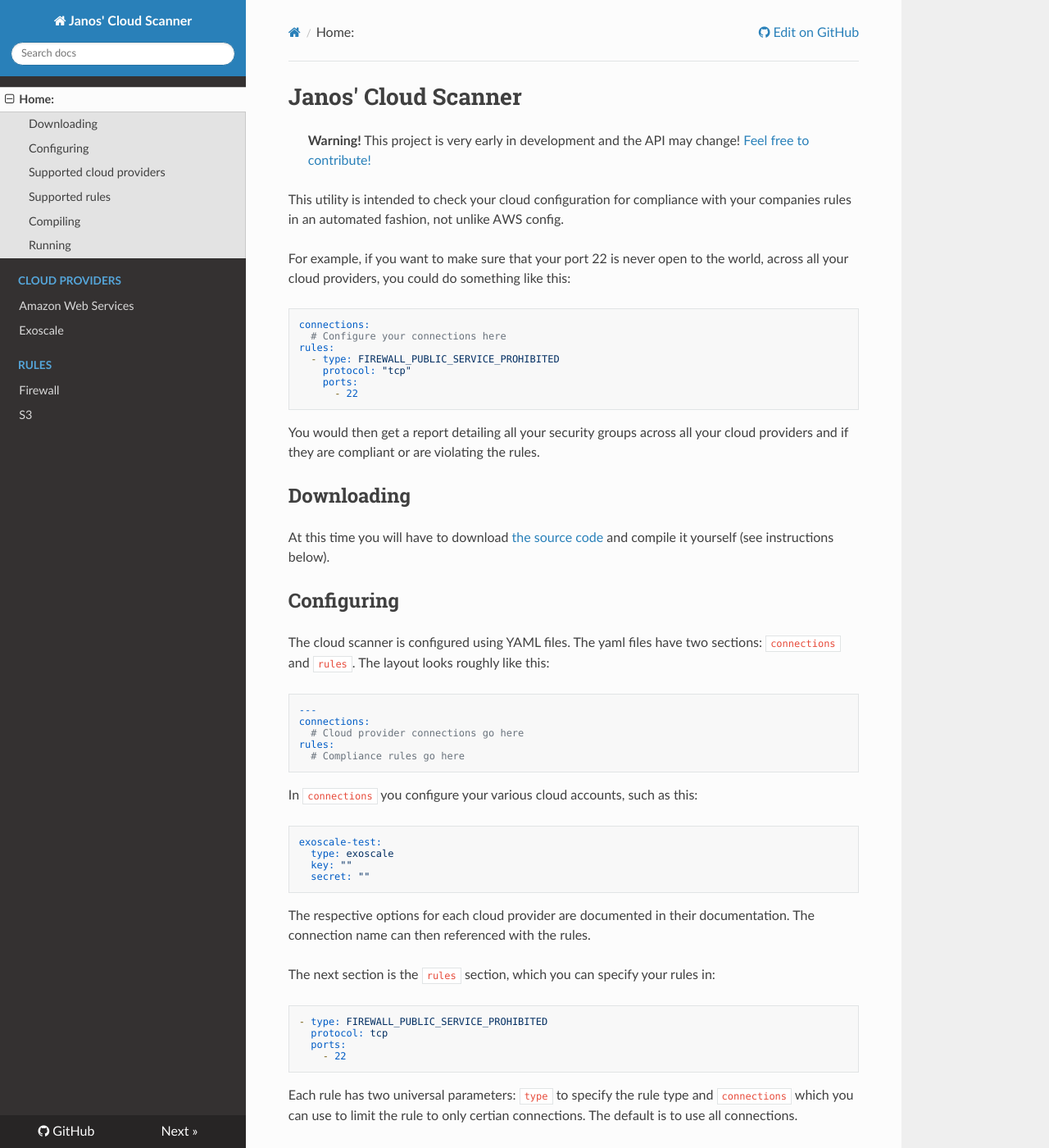
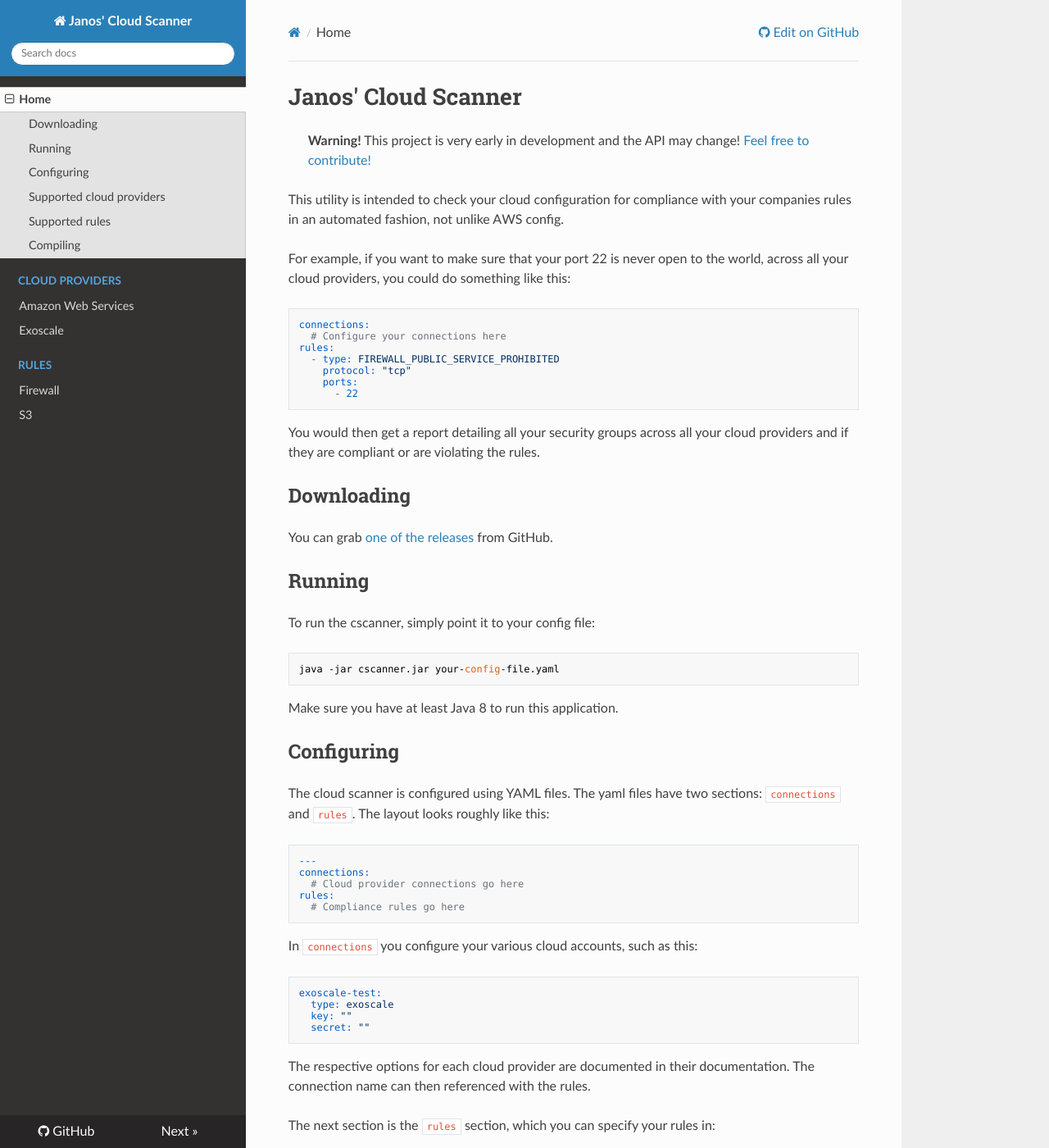
Before and after one commit to rlosio/cscanner, an MkDocs documentation site: the page built from docs/index.md, in a window 1280 px wide and 1400 px high. Shown: the whole window at 82% size. Built offline with MkDocs 1.6.1, drawn with Linux system fonts in a browser that asks for light colours; nearby versions of some CDN libraries; some of the changed text lies outside the part shown.

````diff
--- a/docs/index.md
+++ b/docs/index.md
@@ -28,8 +28,17 @@ are compliant or are violating the rules.
 
 ## Downloading
 
-At this time you will have to download [the source code](https://github.com/janoszen/cscanner) and compile it yourself
-(see instructions below).
+You can grab [one of the releases](https://github.com/janoszen/cscanner/releases) from GitHub.
+
+## Running
+
+To run the cscanner, simply point it to your config file:
+
+```
+java -jar cscanner.jar your-config-file.yaml
+```
+
+Make sure you have at least Java 8 to run this application.
 
 ## Configuring
 
@@ -90,11 +99,3 @@ Currently the following rule sets are supported:
 If you want to compile the utility from source, you will need [Maven](https://maven.org). Using Maven and at least
 a JDK compatible with Java 8 you should be able to simply run `mvn package` to compile the source code and then find
 the compiled binaries in `cli/target`.
-
-## Running
-
-To run the cscanner, simply point it to your config file:
-
-```
-java -jar cli-master-SNAPSHOT-jar-with-dependencies.jar your-config-file.yaml
-```
--- a/mkdocs.yml
+++ b/mkdocs.yml
@@ -3,7 +3,7 @@ site_name: Janos' Cloud Scanner
 repo_url: https://github.com/janoszen/cscanner/
 theme: readthedocs
 nav:
-  - "Home:": 'index.md'
+  - "Home": "index.md"
   - "Cloud providers":
       - "Amazon Web Services": "clouds/aws.md"
       - "Exoscale": "clouds/exoscale.md"
````
Also changed, not shown: 2 other files.
